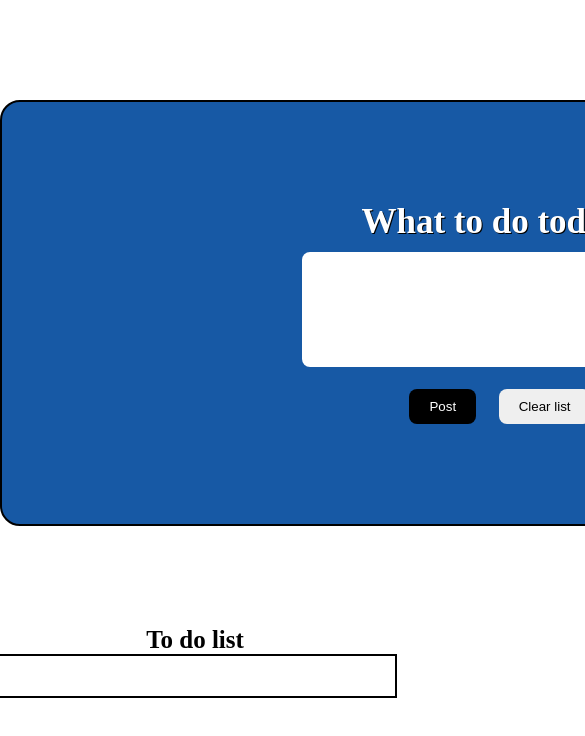
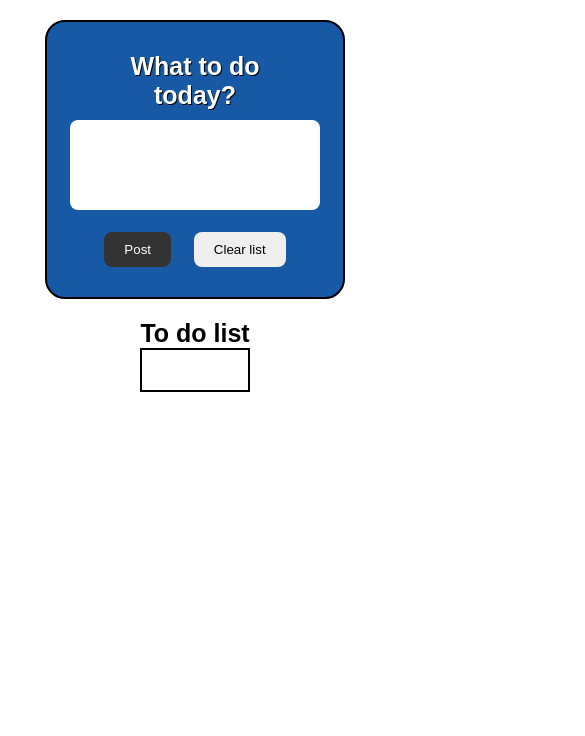
Before and after one commit to SpectreAscended/todolist, a plain HTML site: page index.html in a window 390 px wide. Shown: the top 736 px of the page, 585 px wide, since content can reach past the window. Drawn offline with Linux system fonts and the light colour scheme.

Commit message:
Fixed bug, added responsiveness

```diff
--- a/index.html
+++ b/index.html
@@ -14,9 +14,9 @@
             <div class="todo__box">
                 <h1 class="heading-primary">What to do today?</h1>
                 <form class="form" action="post">
-                    <label for="todo-input"></label>
+                    <!-- <label for="todo-input"></label> -->
                     <!-- <input class="todo-input" type="text" name="todo-input"> -->
-                    <textarea class="todo-input" name="todo-input" id="input" cols="40" rows="5"></textarea>
+                    <textarea type="text" class="todo-input" name="todo-input" id="input" cols="40" rows="5"></textarea>
                     <button class="form-button-post" type="submit">Post</button>
                     <button class="form-button-delete" type="submit">Clear list</button>
                 </form>
@@ -24,7 +24,7 @@
             <div class="todo__list">
                 <h2 class="heading-secondary">To do list</h2>
                 <ul class="list--list">
-                    <!-- <li class="list-item">This is an item on the list</li> -->
+                    <!-- <li class="list-item">This is an item on the list<button class="del-btn">X</button></li> -->
                 </ul>
             </div>
         </div>
--- a/script.js
+++ b/script.js
@@ -1,16 +1,22 @@
 "use strict";
 
-const input = document.querySelector('.todo-input');
-const postButton = document.querySelector('.form-button-post')
-const delButton = document.querySelector('.form-button-delete')
-const list = document.querySelector('.list--list')
+
 
 const app = function() {
+    const input = document.querySelector('.todo-input');
+    const postButton = document.querySelector('.form-button-post');
+    const clearButton = document.querySelector('.form-button-delete');
+    const delItem = document.querySelectorAll('.del-btn')
+    const list = document.querySelector('.list--list');
+    const item = document.querySelectorAll('.list-item')
+    const listContainer = document.querySelector('.todo__list')
+
     const postList = function() {
         if(!input.value) return;
-        const html = `<li class="list-item">${input.value}</li>`;
+        const html = `<li class="list-item">${input.value}<button class="del-btn">X</button></li>`;
         list.insertAdjacentHTML('beforeend', html);
         input.value = '';
+
     };
 
     postButton.addEventListener('click', function(e) {
@@ -20,13 +26,20 @@ const app = function() {
 
     input.addEventListener('keydown', function(e) {
         if(e.key === 'Enter'){
+            e.preventDefault();
             postList();
         };
     });
 
-    delButton.addEventListener('click', function(e) {
+    clearButton.addEventListener('click', function(e) {
         e.preventDefault();
         list.innerHTML = '';
+    });
+
+    listContainer.addEventListener('click', function(e) {
+        const clicked = e.target.closest('.del-btn');
+        if(!clicked) return;
+        clicked.closest('li').innerHTML = '';
     });
 };
 
--- a/style.css
+++ b/style.css
@@ -6,6 +6,7 @@
 
 html {
     font-size: 62.5%;
+    font-family: sans-serif;
 }
 
 .container {
@@ -54,13 +55,13 @@ html {
 }
 
 .form-button-post{
-    background-color: #000;
+    background-color: #333;
     color: #fff;
     margin-right: 2rem;
 }
 
 .form-button-post:hover {
-    background-color: rgb(41, 41, 41);
+    background-color: #444;
 }
 
 .form-button-delete:hover {
@@ -84,4 +85,77 @@ html {
 
 .list-item {
     font-size: 1.8rem;
+    display: block;
 }
+
+.del-btn {
+    background-color: #333;
+    color: #fff;
+    border: none;
+    margin-left: 1rem;;
+    padding: .5rem .75rem;
+    border-radius: 5px;
+    cursor: pointer;
+    transition: background-color 250ms ease;
+}
+
+.del-btn:hover {
+    background-color: #444;
+}
+
+@media (max-width: 1100px) {
+    .todo__box {
+        padding: 7.5rem 20rem;
+        max-width: 75rem;
+        display: flex;
+        flex-direction: column;
+        align-items: center;
+    }
+}
+
+@media (max-width: 800px) {
+    .todo__box {
+        padding: 5rem 15rem;
+        max-width: 50rem;
+        display: flex;
+        flex-direction: column;
+        align-items: center;
+        margin: 2rem 2rem;
+    }
+    .todo-input {
+        max-width: 30rem;
+        font-size: 1.6rem;
+
+    }
+}
+
+@media (max-width: 500px) {
+    .heading-primary{
+        font-size: 2.5rem;
+        width: 20rem;
+    }
+
+    .todo__box {
+        padding: 3rem 10rem;
+        max-width: 30rem;
+        display: flex;
+        flex-direction: column;
+        align-items: center;
+        margin: 2rem 2rem;
+    }
+    .todo-input {
+        max-width: 25rem;
+        font-size: 1.6rem;
+
+    }
+
+    .list--list {
+        padding: 2rem 5rem;
+
+    }
+
+    .list-item {
+        font-size: 1.6rem;
+        display: block;
+    }
+}
```
